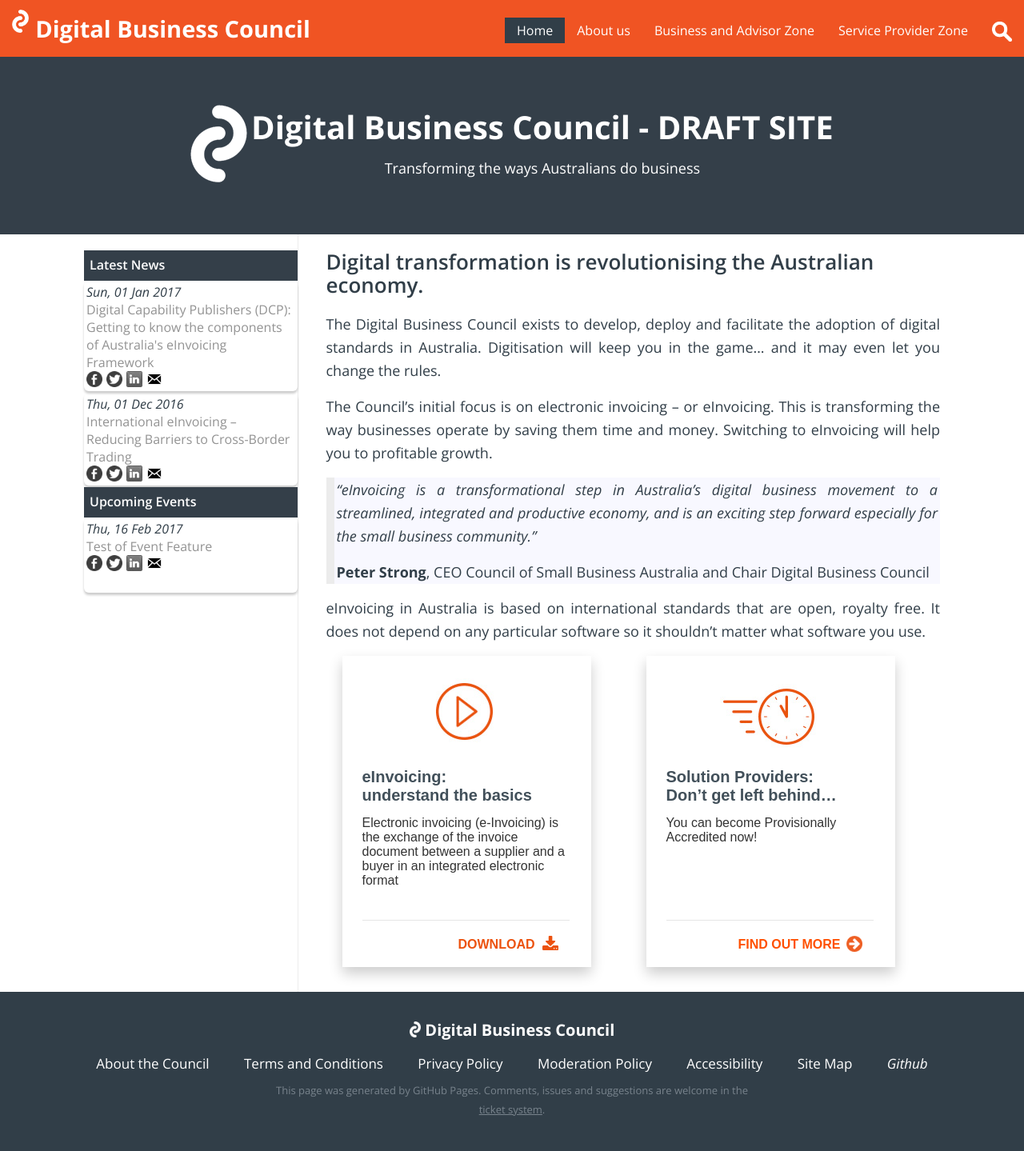
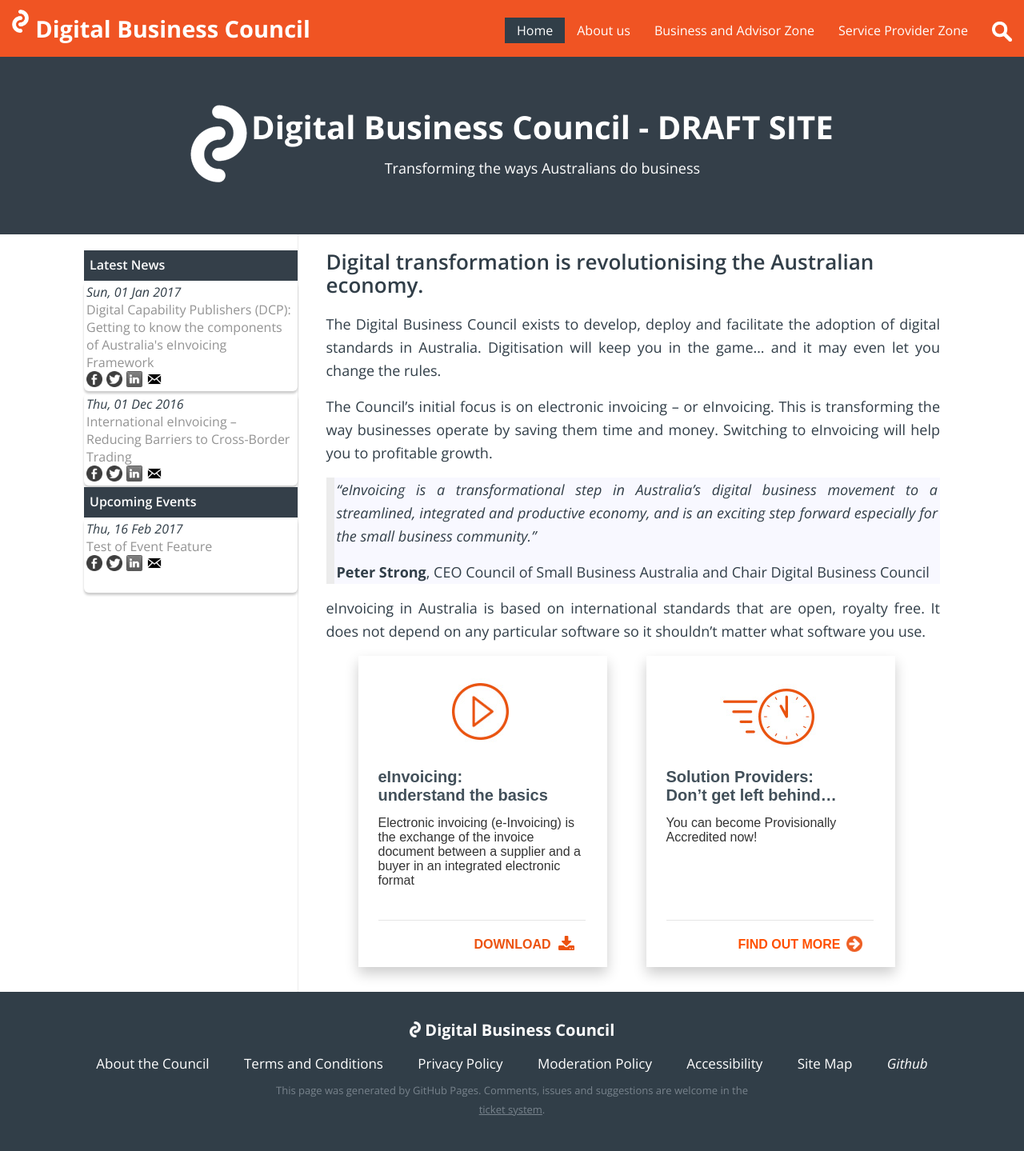
Before and after one commit to Digital-Business-Council/Digital-Business-Council.github.io, a Jekyll site: the page built from index.md, in a window 1280 px wide. Shown: the whole page at 80% size. Built offline with Jekyll 4.4.1, drawn with Linux system fonts in a browser that asks for light colours; our own code applies the rules of GitHub Pages for plain Markdown files.

Commit message:
Update call-to-action-block.html

```diff
--- a/_includes/call-to-action-block.html
+++ b/_includes/call-to-action-block.html
@@ -1,28 +1,28 @@
 {% assign current = page.url | downcase | split: '/' %}
 <div class="call-to-action">
     <div>
-            <div class="cta-frame" style="left: 20px;">
+            <div class="cta-frame" style="left: 40px;">
                         <img src="/images/frame-white.png" >
             </div>
-            <div class="cta-header-img" style="left: 110px; top: 15px;">
+            <div class="cta-header-img" style="left: 130px; top: 15px;">
                         <img  src="/images/play-icon-sml.png">
                         <br />
             </div>
-            <div class="cta-header" style="left: 45px; top: 140px;">
+            <div class="cta-header" style="left: 65px; top: 140px;">
                         <h3><span>eInvoicing:</span></h3><h3><span>understand the basics</span></h3>
             </div>
-            <div class="cta-text" style="left: 45px; top: 200px;">
+            <div class="cta-text" style="left: 65px; top: 200px;">
                         <p><span>Electronic invoicing (e-Invoicing) is the exchange of the invoice document between a supplier and a buyer in an integrated electronic format</span></p>
             </div>
 
-            <div class="cta-hr" style="left: 45px; top: 320px;">
+            <div class="cta-hr" style="left: 65px; top: 320px;">
                         <img src="/images/hr_grey.png">
                         <br />
             </div>
-            <div class="cta-action-prompt" style="left: 165px; top: 352px;">
+            <div class="cta-action-prompt" style="left: 185px; top: 352px;">
                 <p><span>DOWNLOAD</span></p>
             </div>
-            <div class="cta-action-img" style="left: 270px; top: 350px;">
+            <div class="cta-action-img" style="left: 290px; top: 350px;">
                         <img src="./images/download.png">
             </div>
    </div>
```
